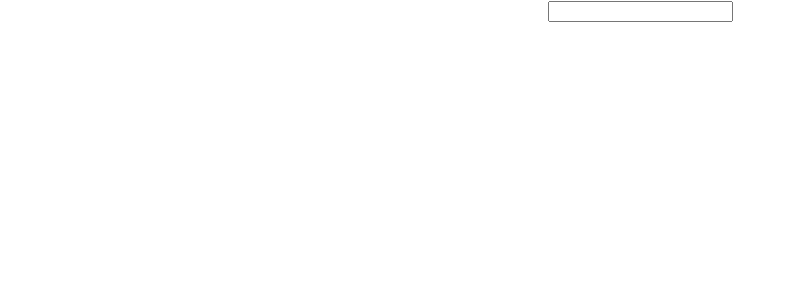
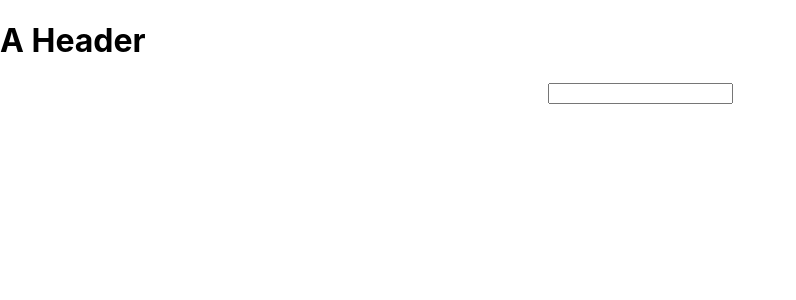
Before and after one commit to breeannb/pokedex, a React (Create React App) app: page / in a window 1280 px wide. Shown: the top 300 px of the page, without its empty margins (0-796 px from the left). Built offline with nearby package versions, Linux system fonts and the light colour scheme.

Commit message:
added a header for test travis

```diff
--- a/src/App.js
+++ b/src/App.js
@@ -1,5 +1,6 @@
 import React, { Component } from 'react';
 import './App.css';
+import Header from './Header.js';
 
 
 
@@ -25,12 +26,15 @@ export default class App extends Component {
   render() {
       // console.log(this.state.searchQuery); successfully logs out our state changes upon onChange
     return (
-      <div className="App">
+      <>
+        <Header />
+        <div className="App">
 
-        {/* make a search bar event handler*/}
-        <input onChange={this.handleChange} />
+          {/* make a search bar event handler*/}
+          <input onChange={this.handleChange} />
 
-    </div>
+        </div>
+      </>
     )
   }
 }
--- a/src/Header.js
+++ b/src/Header.js
@@ -4,7 +4,7 @@ export default class Header extends Component {
     render() {
         return (
             <div>
-
+                <h1>A Header</h1>
             </div>
         )
     }
```
